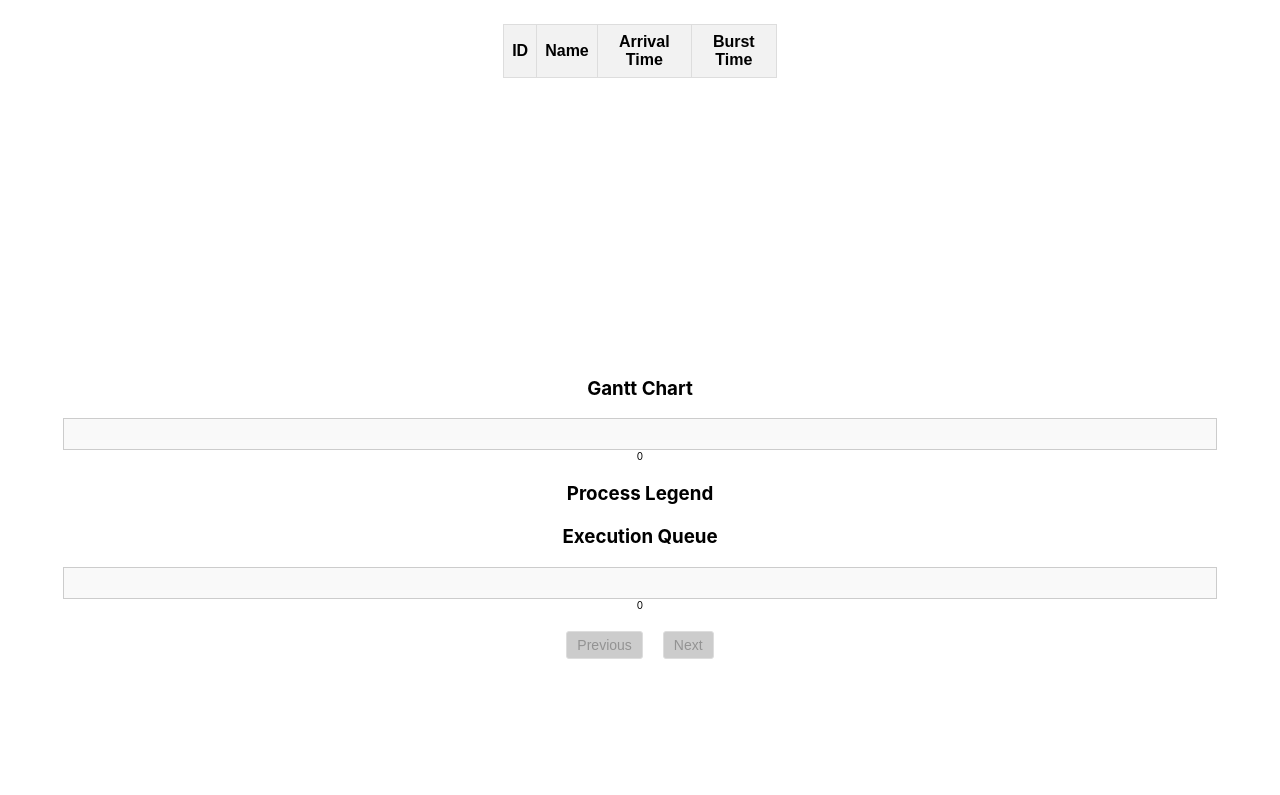
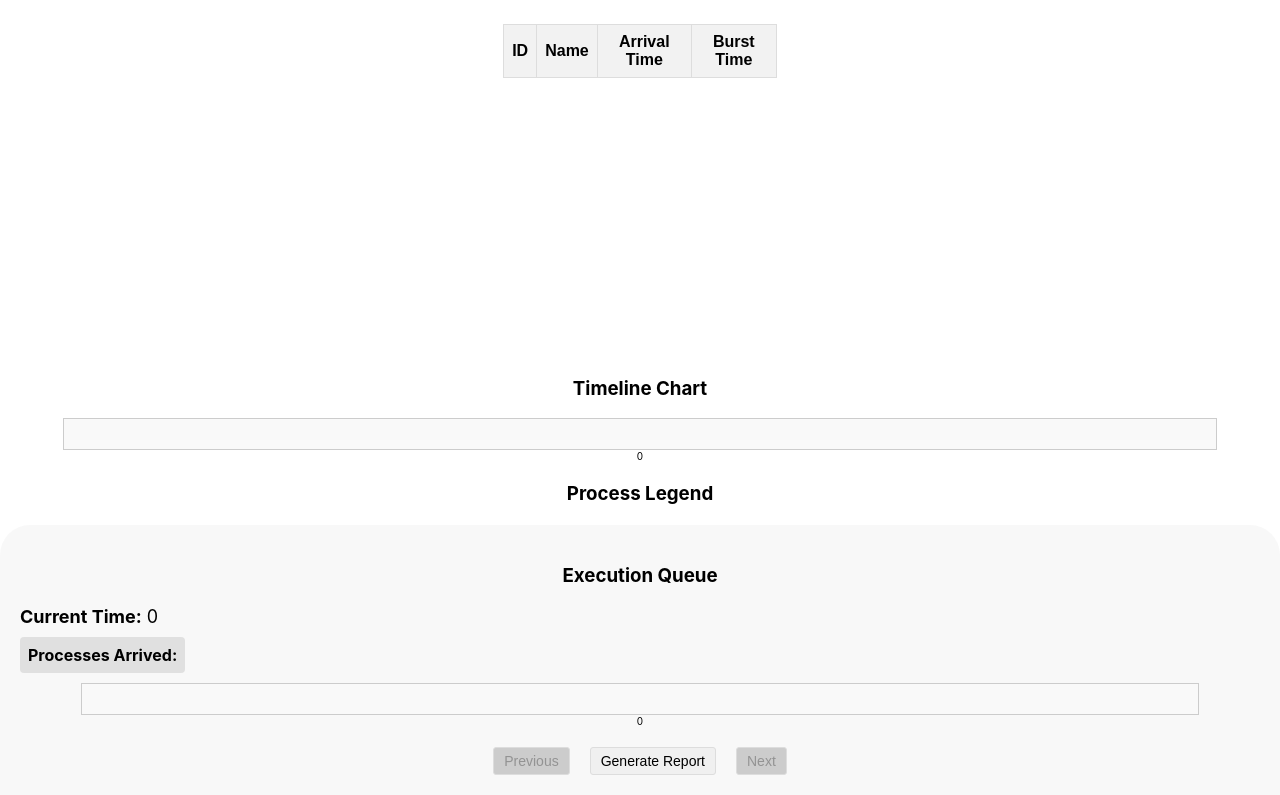
Before and after one commit to zavedAli/CSAS, a React (Create React App) app: page / in a window 1280 px wide. Shown: the part 482-1277 px from the top of the page. Before the commit the page ends 1141 px from the top, so only its background shows below. Built offline with nearby package versions, Linux system fonts and the light colour scheme.

Commit message:
added sjf and fcfs,added currentTime and arrived process

```diff
--- a/src/App.js
+++ b/src/App.js
@@ -16,6 +16,7 @@ function App() {
   const [processes, setProcesses] = useState([]);
   const [nextProcessId, setNextProcessId] = useState(1);
   const [isStarted, setIsStarted] = useState(false);
+  const [selectedAlgorithm, setSelectedAlgorithm] = useState("");
 
   const handleAddProcess = (newProcess) => {
     newProcess.color = getStaticColor(nextProcessId - 1);
@@ -34,10 +35,17 @@ function App() {
     setIsStarted(false);
   };
 
+  const handleAlgorithmChange = (e) => {
+    setSelectedAlgorithm(e.target.value);
+  };
+
   return (
     <>
       <div className="App">
-        <Dropdown />
+        <Dropdown
+          selectedOption={selectedAlgorithm}
+          onSelectChange={handleAlgorithmChange}
+        />
         <ProcessInputForm
           onAddProcess={handleAddProcess}
           nextProcessId={nextProcessId}
@@ -48,7 +56,11 @@ function App() {
         <ProcessList processes={processes} />
       </div>
       <GanttChart processes={processes} />
-      <ExecutionQueue processes={processes} isStarted={isStarted} />
+      <ExecutionQueue
+        processes={processes}
+        isStarted={isStarted}
+        selectedAlgorithm={selectedAlgorithm}
+      />
     </>
   );
 }
--- /dev/null
+++ b/src/algorithm/sjf.js
@@ -0,0 +1,29 @@
+// src/algorithms/sjf.js
+
+// Function to sort processes by burst time
+const sortProcessesByBurstTime = (processes) => {
+  return processes.slice().sort((a, b) => a.burstTime - b.burstTime);
+};
+
+// Function to get the next process based on SJF
+export const getNextProcessSJF = (processes, executedProcesses) => {
+  const sortedProcesses = sortProcessesByBurstTime(processes);
+  const remainingProcesses = sortedProcesses.filter(
+    (p) => !executedProcesses.includes(p.id)
+  );
+
+  if (remainingProcesses.length === 0) {
+    return null;
+  }
+
+  return remainingProcesses[0];
+};
+
+// Function to get the previous process based on SJF
+export const getPreviousProcessSJF = (executedProcesses) => {
+  if (executedProcesses.length === 0) {
+    return null;
+  }
+
+  return executedProcesses[executedProcesses.length - 1];
+};
--- a/src/components/ExecutionQueue.js
+++ b/src/components/ExecutionQueue.js
@@ -2,45 +2,106 @@
 import React, { useState, useEffect } from "react";
 import PropTypes from "prop-types";
 import { getNextProcess, getPreviousProcess } from "../algorithm/fcfs";
+import { getNextProcessSJF, getPreviousProcessSJF } from "../algorithm/sjf";
+import InfoBox from "./infoBox";
 import "./css/executionQueue.css";
 
-const ExecutionQueue = ({ processes, isStarted }) => {
+const ExecutionQueue = ({ processes, isStarted, selectedAlgorithm }) => {
   const [executedProcesses, setExecutedProcesses] = useState([]);
   const [scheduledProcesses, setScheduledProcesses] = useState([]);
+  const [currentTime, setCurrentTime] = useState(0); // Track current time
 
   useEffect(() => {
     const scheduleProcesses = () => {
-      let currentTime = 0;
-      return processes
-        .slice()
-        .sort(
-          (a, b) => a.arrivalTime - b.arrivalTime || a.burstTime - b.burstTime
-        )
-        .map((process) => {
-          const startTime = Math.max(currentTime, process.arrivalTime);
-          const completionTime = startTime + process.burstTime;
-          currentTime = completionTime;
-          return {
-            ...process,
-            startTime,
-            completionTime,
-          };
-        });
+      let sortedProcesses;
+      if (selectedAlgorithm === "SJF") {
+        sortedProcesses = processes
+          .slice()
+          .sort(
+            (a, b) => a.arrivalTime - b.arrivalTime || a.burstTime - b.burstTime
+          );
+      } else {
+        sortedProcesses = processes
+          .slice()
+          .sort((a, b) => a.arrivalTime - b.arrivalTime);
+      }
+
+      return sortedProcesses.map((process) => ({
+        ...process,
+        startTime: null,
+        completionTime: null,
+        waitingTime: null,
+      }));
     };
     setScheduledProcesses(scheduleProcesses());
-  }, [processes]);
+    setCurrentTime(0); // Reset current time on processes change
+  }, [processes, selectedAlgorithm]);
 
   const handleNext = () => {
-    const nextProcess = getNextProcess(scheduledProcesses, executedProcesses);
+    let nextProcess;
+    if (selectedAlgorithm === "SJF") {
+      nextProcess = getNextProcessSJF(
+        scheduledProcesses,
+        executedProcesses,
+        currentTime
+      );
+    } else {
+      nextProcess = getNextProcess(
+        scheduledProcesses,
+        executedProcesses,
+        currentTime
+      );
+    }
+
     if (nextProcess) {
+      const newStartTime =
+        executedProcesses.length === 0 ? nextProcess.arrivalTime : currentTime;
+      const updatedProcesses = scheduledProcesses.map((process) =>
+        process.id === nextProcess.id
+          ? {
+              ...process,
+              startTime: newStartTime,
+              completionTime: newStartTime + nextProcess.burstTime,
+              waitingTime: newStartTime - process.arrivalTime,
+            }
+          : process
+      );
+
+      setScheduledProcesses(updatedProcesses);
       setExecutedProcesses([...executedProcesses, nextProcess.id]);
+      setCurrentTime(newStartTime + nextProcess.burstTime);
     }
   };
 
   const handlePrevious = () => {
-    const newExecutedProcesses = [...executedProcesses];
-    newExecutedProcesses.pop();
-    setExecutedProcesses(newExecutedProcesses);
+    const lastExecutedProcessId =
+      executedProcesses[executedProcesses.length - 1];
+    const lastExecutedProcess = scheduledProcesses.find(
+      (process) => process.id === lastExecutedProcessId
+    );
+
+    const updatedProcesses = scheduledProcesses.map((process) =>
+      process.id === lastExecutedProcessId
+        ? {
+            ...process,
+            startTime: null,
+            completionTime: null,
+            waitingTime: null,
+          }
+        : process
+    );
+
+    setScheduledProcesses(updatedProcesses);
+    setExecutedProcesses(executedProcesses.slice(0, -1));
+    setCurrentTime(
+      executedProcesses.length === 1
+        ? 0
+        : currentTime - lastExecutedProcess.burstTime
+    );
+  };
+
+  const handleGenerateReport = () => {
+    console.log("Generating report for executed processes:", executedProcesses);
   };
 
   const displayedProcesses = scheduledProcesses.filter((process) =>
@@ -48,18 +109,33 @@ const ExecutionQueue = ({ processes, isStarted }) => {
   );
 
   const totalTime = scheduledProcesses.reduce(
-    (maxTime, process) => Math.max(maxTime, process.completionTime),
+    (maxTime, process) =>
+      Math.max(maxTime, process.completionTime ? process.completionTime : 0),
     0
   );
 
   return (
     <div className="execution-queue">
       <h3>Execution Queue</h3>
+      <div className="current-time">
+        <strong>Current Time:</strong> {currentTime}
+      </div>
+      <div className="arrived-processes">
+        <strong>Processes Arrived:</strong>
+        {scheduledProcesses
+          .filter((process) => process.arrivalTime <= currentTime)
+          .map((process) => (
+            <span key={process.id}>
+              {", "}
+              {process.name} (ID: {process.id})
+            </span>
+          ))}
+      </div>
       <div className="gantt-chart">
         {displayedProcesses.map((process) => {
           const { id, name, startTime, burstTime, color } = process;
           const barStyle = {
-            left: ` ${(startTime / totalTime) * 100}%`,
+            left: `${(startTime / totalTime) * 100}%`,
             width: ` ${(burstTime / totalTime) * 100}%`,
             backgroundColor: color,
           };
@@ -90,6 +166,7 @@ const ExecutionQueue = ({ processes, isStarted }) => {
         >
           Previous
         </button>
+        <button onClick={handleGenerateReport}>Generate Report</button>
         <button
           onClick={handleNext}
           disabled={
@@ -114,6 +191,7 @@ ExecutionQueue.propTypes = {
     })
   ).isRequired,
   isStarted: PropTypes.bool.isRequired,
+  selectedAlgorithm: PropTypes.string.isRequired,
 };
 
 export default ExecutionQueue;
--- a/src/components/css/GanttChart.css
+++ b/src/components/css/GanttChart.css
@@ -100,3 +100,8 @@ li {
   font-weight: bold;
   font-size: x;
 }
+.gantt-bar.idle {
+  background-color: #e0e0e0;
+  color: #888;
+  border: 1px dashed #888;
+}
--- /dev/null
+++ b/src/components/css/InfoBox.css
@@ -0,0 +1,14 @@
+/* src/components/css/InfoBox.css */
+.info-box {
+  position: absolute;
+  background-color: white;
+  border: 1px solid #ccc;
+  padding: 10px;
+  border-radius: 5px;
+  box-shadow: 0 0 10px rgba(0, 0, 0, 0.1);
+  z-index: 10;
+  transform: translate(-50%, -100%);
+  width: 200px;
+  text-align: center;
+  margin-bottom: 10px;
+}
--- a/src/components/css/executionQueue.css
+++ b/src/components/css/executionQueue.css
@@ -1,6 +1,31 @@
 /* src/components/css/executionQueue.css */
 .execution-queue {
   margin-top: 20px;
+  padding: 20px;
+  background-color: #f5f5f5b7;
+  border-top-left-radius: 30px;
+  border-top-right-radius: 30px;
+}
+
+.current-info {
+  margin-bottom: 10px;
+}
+.current-time {
+  font-size: 18px;
+  margin-bottom: 10px;
+}
+
+.arrived-processes {
+  font-size: 16px;
+}
+
+.arrived-processes {
+  display: inline-block;
+  margin-right: 10px;
+  padding: 8px;
+  background-color: #e0e0e0;
+  border-radius: 4px;
+  margin-bottom: 10px;
 }
 
 .execution-queue-chart {
@@ -83,3 +108,9 @@
   cursor: not-allowed;
   background-color: #ccc;
 }
+/* src/components/css/executionQueue.css */
+.gantt-bar.idle {
+  background-color: #e0e0e0;
+  color: #888;
+  border: 1px dashed #888;
+}
--- a/src/components/gantChart.js
+++ b/src/components/gantChart.js
@@ -49,7 +49,7 @@ const GanttChart = ({ processes }) => {
   return (
     <div>
       <div>
-        <h3>Gantt Chart</h3>
+        <h3>Timeline Chart</h3>
         <div className="gantt-chart">
           {scheduledProcesses.map((process) => {
             const { id, name, startTime, burstTime, color } = process;
--- /dev/null
+++ b/src/components/infoBox.js
@@ -0,0 +1,30 @@
+// src/components/InfoBox.js
+import React from "react";
+import PropTypes from "prop-types";
+import "./css/InfoBox.css";
+
+const InfoBox = ({ process }) => {
+  const { id, name, startTime, burstTime, color } = process;
+
+  return (
+    <div className="info-box" style={{ borderColor: color }}>
+      <div>
+        Process: {name} (ID: {id})
+      </div>
+      <divi>Start Time: {startTime}</divi>
+      <div>Burst Time: {burstTime}</div>
+    </div>
+  );
+};
+
+InfoBox.propTypes = {
+  process: PropTypes.shape({
+    id: PropTypes.number.isRequired,
+    name: PropTypes.string.isRequired,
+    startTime: PropTypes.number.isRequired,
+    burstTime: PropTypes.number.isRequired,
+    color: PropTypes.string.isRequired,
+  }).isRequired,
+};
+
+export default InfoBox;
```
Also changed, not shown: src/components/dropDown.js (+10 -10 lines).
